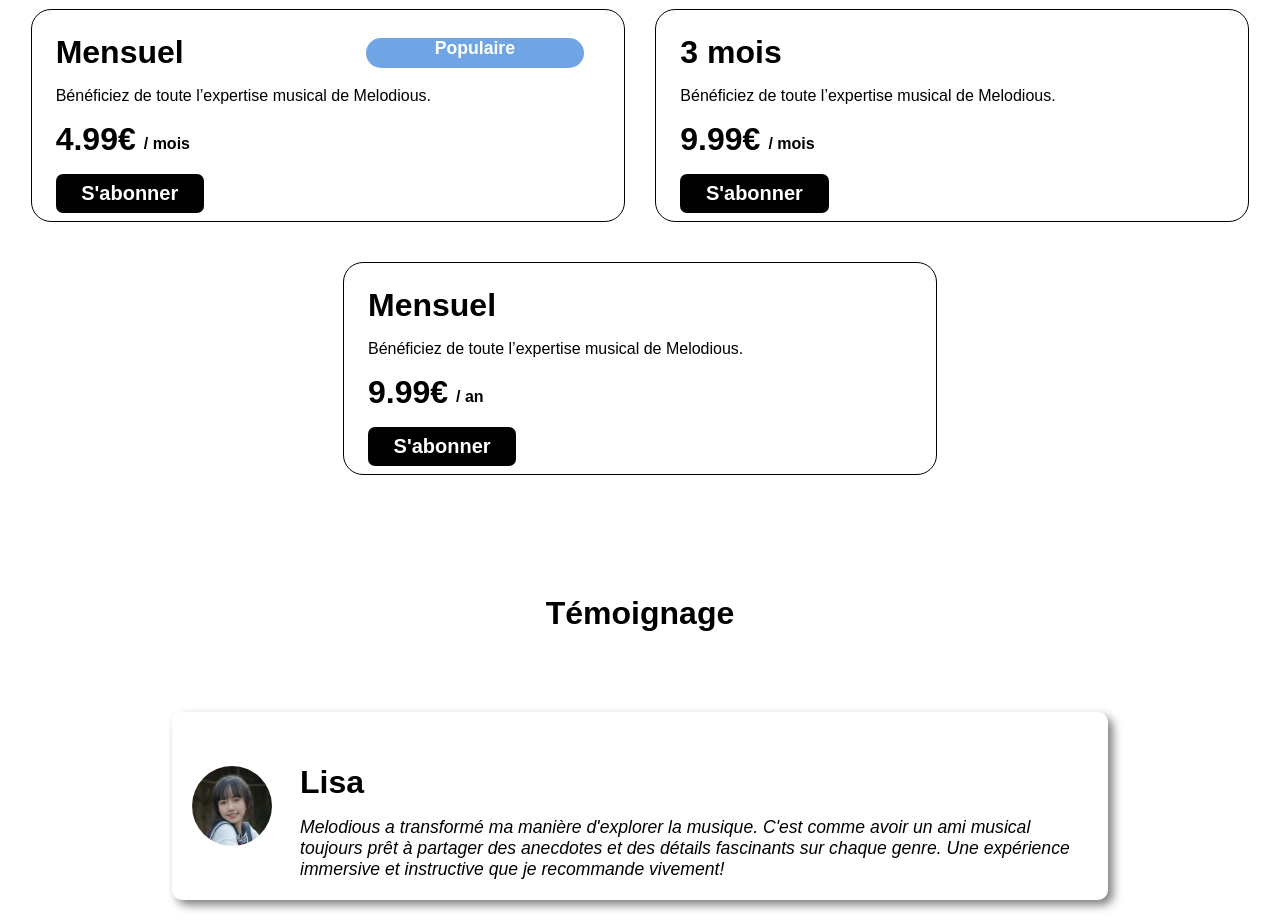
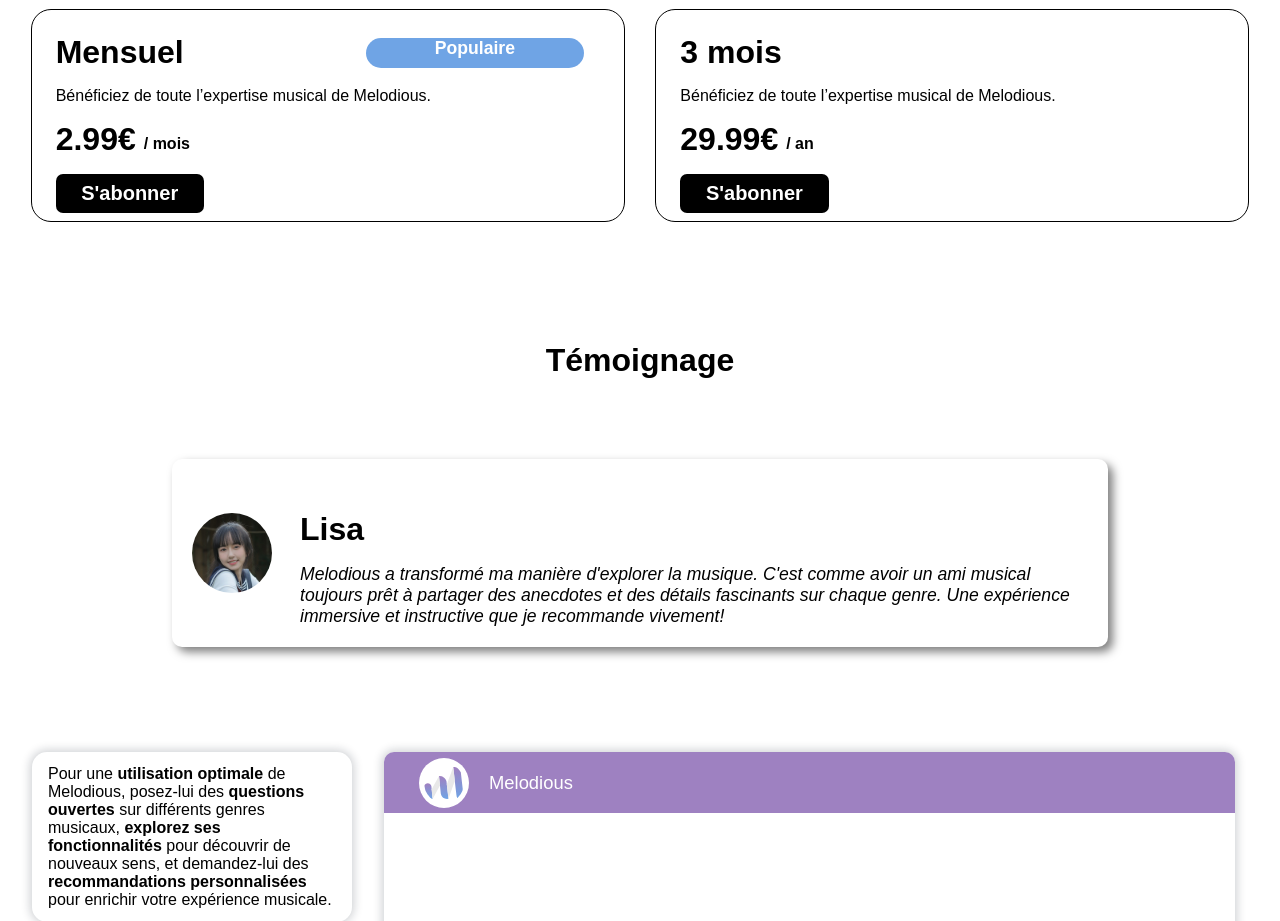
Before and after one commit to GrandOtaku/melodious-bot, a Vue app in the folder chatbot/: page / in a window 1280 px wide. Shown: the part 2160-3081 px from the top of the page. Built offline with nearby package versions, Linux system fonts and the light colour scheme; a web font is replaced by a local one.

Commit message:
Fix Prix

```diff
--- a/chatbot/src/sections/Prix.vue
+++ b/chatbot/src/sections/Prix.vue
@@ -9,7 +9,7 @@
       <div class="mid">
         <p>Bénéficiez de toute l’expertise musical de Melodious.</p>
         <div class="prix">
-          <h1>4.99€</h1>
+          <h1>2.99€</h1>
           <h4 class="mois">/ mois</h4>
         </div>
       </div>
@@ -22,20 +22,7 @@
       <div class="mid">
         <p>Bénéficiez de toute l’expertise musical de Melodious.</p>
         <div class="prix">
-          <h1>9.99€</h1>
-          <h4 class="mois">/ mois</h4>
-        </div>
-      </div>
-      <input class="bouton" type="button" value="S'abonner">
-    </div>
-    <div class="container">
-      <div class="top">
-        <h1>Mensuel</h1>
-      </div>
-      <div class="mid">
-        <p>Bénéficiez de toute l’expertise musical de Melodious.</p>
-        <div class="prix">
-          <h1>9.99€</h1>
+          <h1>29.99€</h1>
           <h4 class="mois">/ an</h4>
         </div>
       </div>
```
